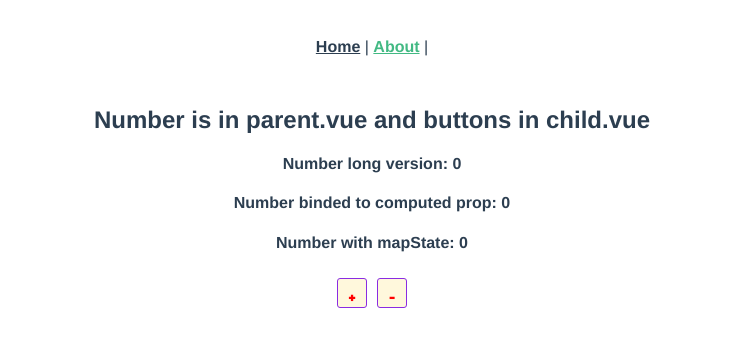
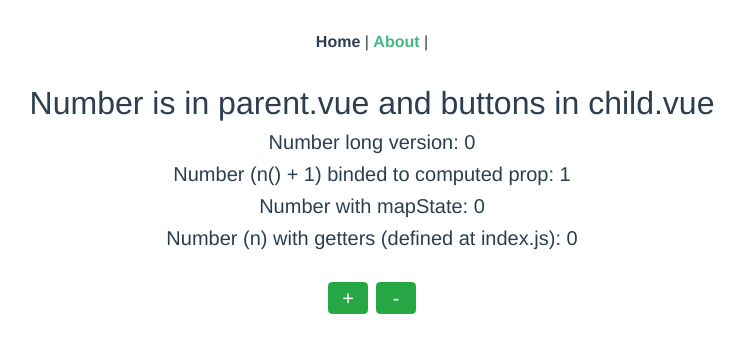
Before and after one commit to marcelobettini/vuex-learning, a Vue app: page /about in a window 1280 px wide. Shown: the top 352 px of the page, without its empty margins (268-1013 px from the left). Built offline with nearby package versions, Linux system fonts and the light colour scheme.

Commit message:
formas de acceder a props de State

```diff
--- a/package.json
+++ b/package.json
@@ -8,7 +8,10 @@
     "lint": "vue-cli-service lint"
   },
   "dependencies": {
+    "bootstrap": "^4.6.0",
     "core-js": "^3.6.5",
+    "jquery": "^3.6.0",
+    "popper.js": "^1.16.1",
     "vue": "^2.6.11",
     "vue-router": "^3.2.0",
     "vuex": "^3.4.0"
--- a/src/components/Child.vue
+++ b/src/components/Child.vue
@@ -1,7 +1,7 @@
 <template>
   <div>
-    <button type="button" @click="$store.commit('increment')">+</button>
-    <button type="button" @click="$store.commit('decrement')">-</button>
+    <button type="button" class="btn btn-success mt-4 mx-1" @click="$store.commit('increment')">+</button>
+    <button type="button" class="btn btn-success mt-4 mx-1" @click="$store.commit('decrement')">-</button>
   </div>
 </template>
 
@@ -12,17 +12,12 @@ export default {
 </script>
 
 <style>
-button, button::before {
+.btn {
+  width: 40px;
   font-size: 20px;
-  color: red ;
-  background-color: cornsilk;
-  font-family:Impact, Haettenschweiler, 'Arial Narrow Bold', sans-serif;
-  margin: 5px;
-  border: 1px solid blueviolet;
-  border-radius: 10%;
-  width: 30px;
-  height: 30px;
+  padding: 0px;
 }
 
 
+
 </style>
--- a/src/components/Parent.vue
+++ b/src/components/Parent.vue
@@ -1,17 +1,19 @@
 <template>
   <div>
-    <h4>Number long version: {{ $store.state.number }}</h4>
-    <h4>Number binded to computed prop: {{ num }}</h4>
-    <h4>Number with mapState: {{ number }}</h4>
+    <h5>Number long version: {{ $store.state.number }}</h5>
+    <h5>Number (n() + 1) binded to computed prop: {{ n }}</h5>
+    <h5>Number with mapState: {{ number }}</h5>
+    <h5>Number (n) with getters (defined at index.js): {{ $store.getters.n }}</h5>
   </div>
 </template>
 
 <script>
 import { mapState } from "vuex";
+
 export default {
   computed: {
-    num() {
-      return this.$store.state.number;
+    n() {
+      return this.$store.state.number + 1;
     },
     ...mapState(["number"]),
   },
--- a/src/main.js
+++ b/src/main.js
@@ -2,6 +2,8 @@ import Vue from 'vue'
 import App from './App.vue'
 import router from './router'
 import store from './store'
+
+import 'bootstrap/dist/css/bootstrap.min.css';
 
 Vue.config.productionTip = false
 
--- a/src/store/index.js
+++ b/src/store/index.js
@@ -6,6 +6,9 @@ Vue.use(Vuex);
 export default new Vuex.Store({
   state: {
     number: 0,
+  },
+  getters: {
+    n: state => state.number
   },
   mutations: {
     increment(state) {
```
Also changed, not shown: 1 other file (tests, documents, lock files or other folders).
